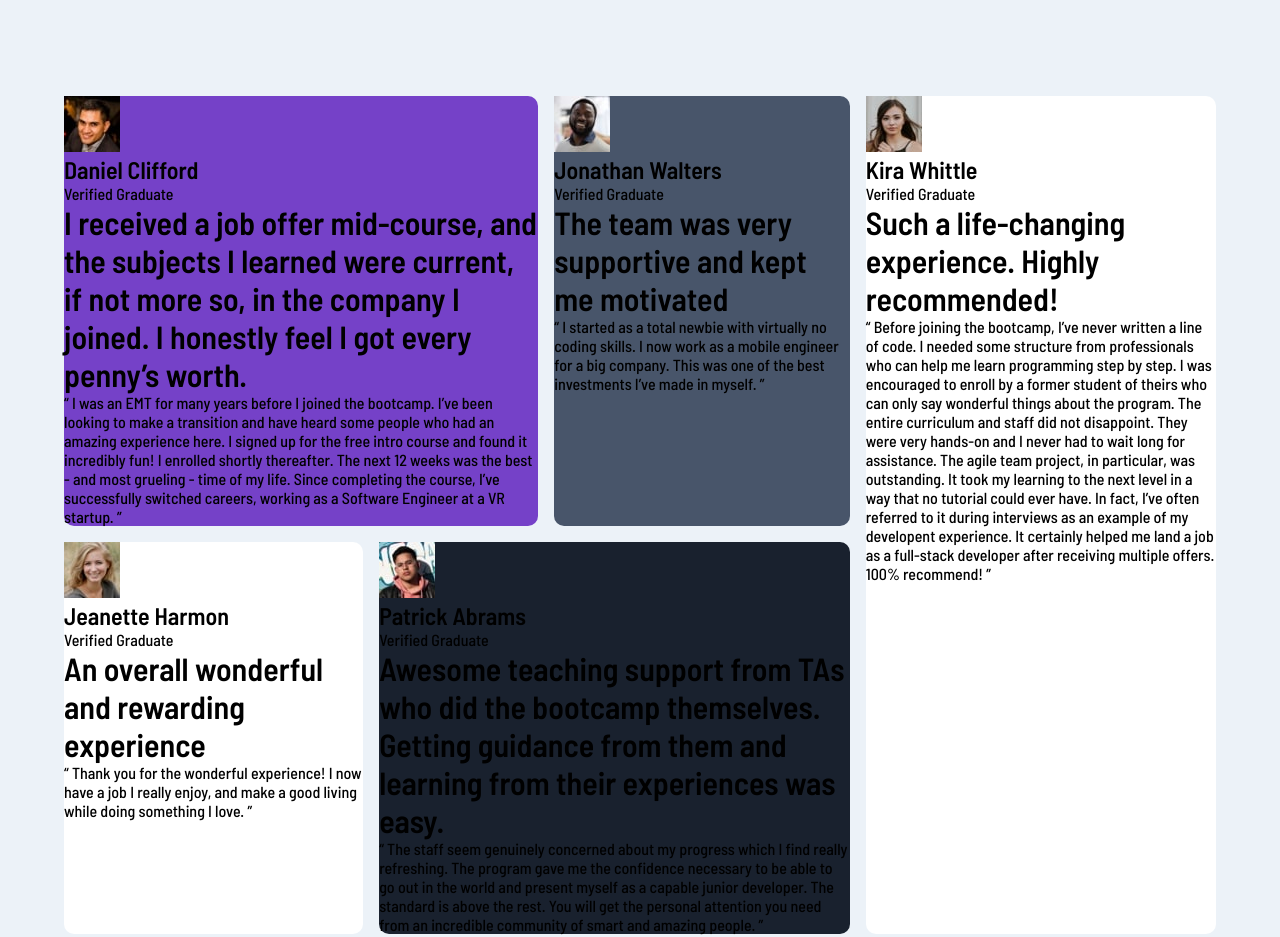
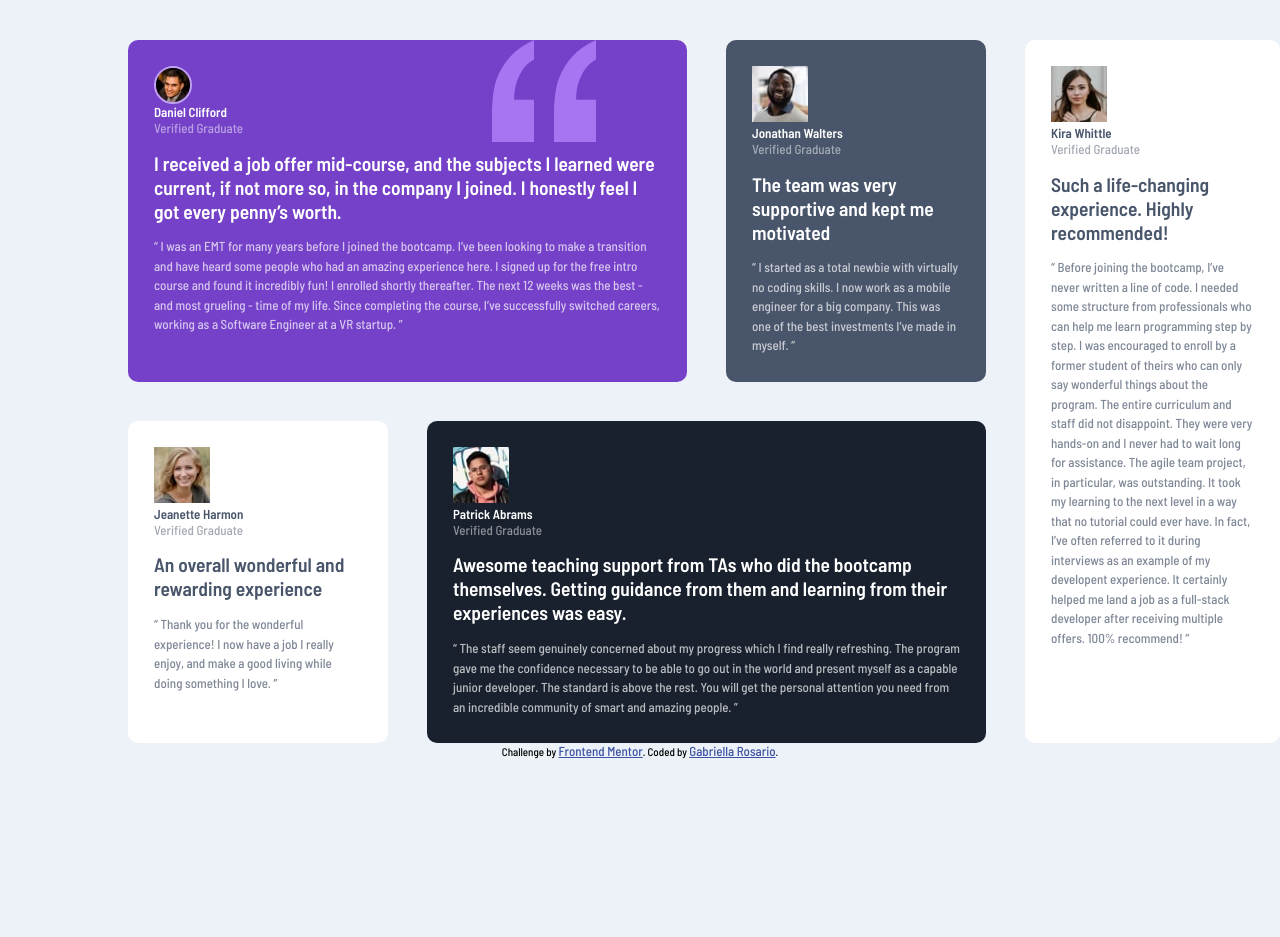
Before and after one commit to gabycode/Testimonial-Grid-main, a plain HTML site: page testimonials-grid-section-main/index.html in a window 1280 px wide. Shown: the top 937 px of the page. After the commit the page ends 800 px from the top, so only its background shows below. Drawn offline with Linux system fonts and the light colour scheme.

Commit message:
Update style.css

```diff
--- a/testimonials-grid-section-main/style.css
+++ b/testimonials-grid-section-main/style.css
@@ -2,6 +2,7 @@
     margin: 0;
     padding: 0;
     box-sizing: border-box;
+    font-size: 13px;
 }
 
 body {
@@ -9,43 +10,103 @@ body {
     background-color: hsl(210, 46%, 95%);
 }
 
+/* G R I D */
 .testimonial-grid {
     display: grid;
-    grid-template: 5em auto auto 5em / 3em auto auto auto auto 3em;
-    grid-gap: 1em;
+    grid-gap: 3em;
+    grid-template: repeat(2, auto) / repeat(auto-fit, 20em);
+    margin-top: 5vh;
+    margin-left: 10vw;
 }
 
 .daniel-clifford {
     background-color: hsl(263, 55%, 52%);
-    grid-row: 2 / 3;
-    grid-column: 2 / 4;
+    color: #fff;
+    grid-column: 1 / 3;
+    background-image: url(./images/bg-pattern-quotation.svg);
+    background-repeat: no-repeat;
+    background-position: 80% 0;
 }
 
 .jonathan-walters {
     background-color: hsl(217, 19%, 35%);
-    grid-row: 2 / 3;
-    grid-column: 4 / 5;
+    color: #fff;
+    grid-column: 3 / 4;
 }
 
 .jeannete-harmon {
     background-color: #fff;
-    grid-row: 3 / 4;
-    grid-column: 2 / 3;
-
+    color: hsl(217, 19%, 35%);
+    grid-column: 1 / 2;
 }
 
 .patrick-abrams {
     background-color: hsl(219, 29%, 14%);
-    grid-row: 3 / 4;
-    grid-column: 3 / 5;
+    color: #fff;
+    grid-column: 2 / 4;
 }
 
 .kira-whittle {
     background-color: #fff;
-    grid-row: 2 / 4;
-    grid-column: 5 / 6;
+    color: hsl(217, 19%, 35%);
+    grid-column: 4/5;
+    grid-row: 1/-1;
 }
 
 .grid-item {
     border-radius: 10px;
+    padding: 2em;
 }
+
+
+
+/* T O P */
+
+.top {
+    display: flex;
+}
+
+.name-image {
+    display: flex;
+    flex-direction: column;
+    justify-content: center;
+    align-items: flex-start;
+}
+
+.profile-image {
+    display: block;
+    width: 38px;
+    border-radius: 50%;
+    border: 2px solid hsl(263, 78%, 79%);
+    margin-right: 1em;
+}
+
+.verified-graduate {
+    opacity: 50%;
+}
+
+
+
+/* C O N T E N T */
+
+.highlight {
+    font-size: 1.5rem;
+    margin: .75em 0;
+}
+
+.text {
+    opacity: 70%;
+    line-height: 1.5;
+}
+
+@media (max-width: 375px) {
+    .testimonial-grid {
+        display: block;
+        margin: 2em;
+    }
+
+    .grid-item {
+        margin-bottom: 2em;
+    }
+
+}
```
